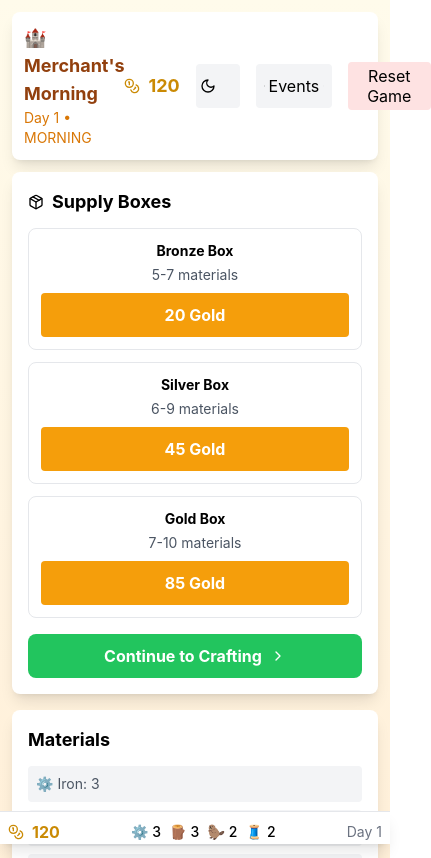
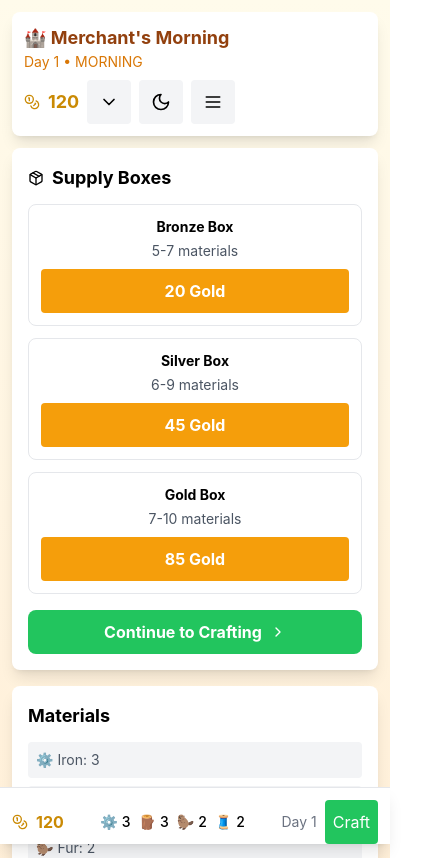
Before and after one commit to hendrism/merchants-morning, a React (Create React App) app: page / in a window 390 px wide. Shown: the top 858 px of the page, 431 px wide, since content can reach past the window. Built offline with nearby package versions, Linux system fonts and the light colour scheme.

Commit message:
Make header and footer mobile-friendly

```diff
--- a/src/App.jsx
+++ b/src/App.jsx
@@ -1,5 +1,5 @@
 import React, { useState, useEffect, useRef, useCallback } from 'react';
-import { Package, Coins, ChevronRight, AlertCircle, ChevronDown, ChevronUp, Sun, Moon } from 'lucide-react';
+import { Package, Coins, ChevronRight, AlertCircle, ChevronDown, ChevronUp, Sun, Moon, Menu } from 'lucide-react';
 import { PHASES, MATERIALS, BOX_TYPES } from './constants';
 import EventLog from './components/EventLog';
 import Notifications from './components/Notifications';
@@ -30,6 +30,7 @@ const MerchantsMorning = () => {
       return window.matchMedia('(prefers-color-scheme: dark)').matches;
     }
   });
+  const [menuOpen, setMenuOpen] = useState(false);
   const notificationTimers = useRef([]);
 
   useEffect(() => {
@@ -111,30 +112,40 @@ const MerchantsMorning = () => {
     <div className="min-h-screen bg-gradient-to-b from-amber-50 to-orange-100 pb-20 pb-safe dark:from-gray-900 dark:to-gray-800 dark:text-gray-100">
       <Notifications notifications={notifications} />
       <div className="max-w-6xl mx-auto p-3">
-        <div className="bg-white rounded-lg shadow-lg p-3 mb-3 flex items-center justify-between dark:bg-gray-800">
+        <div className="bg-white rounded-lg shadow-lg p-3 mb-3 flex flex-col sm:flex-row sm:items-center sm:justify-between gap-2 dark:bg-gray-800">
           <div>
             <h1 className="text-lg sm:text-xl font-bold text-amber-800 dark:text-amber-300">🏰 Merchant's Morning</h1>
             <p className="text-sm sm:text-xs text-amber-600 dark:text-amber-400">Day {gameState.day} • {gameState.phase.replace('_', ' ').toUpperCase()}</p>
           </div>
-          <div className="flex items-center gap-4">
+          <div className="flex items-center flex-wrap gap-2">
             <div className="flex items-center gap-2 text-lg font-bold text-yellow-600">
               <Coins className="w-4 h-4" />
               {gameState.gold}
             </div>
             <button
+              onClick={() => setShowEventLog(!showEventLog)}
+              className="w-10 h-10 flex items-center justify-center rounded bg-gray-100 hover:bg-gray-200 dark:bg-gray-700 dark:hover:bg-gray-600"
+              aria-label="Toggle event log"
+            >
+              {showEventLog ? <ChevronUp className="w-5 h-5" /> : <ChevronDown className="w-5 h-5" />}
+            </button>
+            <button
               onClick={() => setDarkMode(!darkMode)}
-              className="p-1 rounded bg-gray-100 hover:bg-gray-200 dark:bg-gray-700 dark:hover:bg-gray-600"
+              className="w-10 h-10 flex items-center justify-center rounded bg-gray-100 hover:bg-gray-200 dark:bg-gray-700 dark:hover:bg-gray-600"
               aria-label="Toggle dark mode"
             >
-              {darkMode ? <Sun className="w-4 h-4 text-yellow-400" /> : <Moon className="w-4 h-4" />}
+              {darkMode ? <Sun className="w-5 h-5 text-yellow-400" /> : <Moon className="w-5 h-5" />}
             </button>
+            <div className="relative">
               <button
-              onClick={() => setShowEventLog(!showEventLog)}
-              className="flex items-center gap-1 bg-gray-100 hover:bg-gray-200 px-2 py-1 rounded dark:bg-gray-700 dark:hover:bg-gray-600 text-sm sm:text-xs min-h-[44px] min-w-[44px]"
+                onClick={() => setMenuOpen(!menuOpen)}
+                className="w-10 h-10 flex items-center justify-center rounded bg-gray-100 hover:bg-gray-200 dark:bg-gray-700 dark:hover:bg-gray-600"
+                aria-label="Open menu"
               >
-              <AlertCircle className="w-3 h-3" />
-              Events {showEventLog ? <ChevronUp className="w-3 h-3" /> : <ChevronDown className="w-3 h-3" />}
+                <Menu className="w-5 h-5" />
               </button>
+              {menuOpen && (
+                <div className="absolute right-0 mt-2 w-40 bg-white border rounded shadow-lg dark:bg-gray-700 dark:border-gray-600">
                   <button
                     onClick={() => {
                       if (window.confirm('Reset game progress?')) {
@@ -142,11 +153,16 @@ const MerchantsMorning = () => {
                         addEvent('Game reset', 'info');
                         addNotification('Game reset', 'success');
                       }
+                      setMenuOpen(false);
                     }}
-              className="flex items-center gap-1 bg-red-100 hover:bg-red-200 px-2 py-1 rounded dark:bg-red-700 dark:hover:bg-red-600 text-sm sm:text-xs min-h-[44px] min-w-[44px]"
+                    className="flex items-center gap-2 w-full px-4 py-2 text-sm hover:bg-gray-100 dark:hover:bg-gray-600"
                   >
+                    <AlertCircle className="w-4 h-4" />
                     Reset Game
                   </button>
+                </div>
+              )}
+            </div>
           </div>
         </div>
 
@@ -242,14 +258,13 @@ const MerchantsMorning = () => {
         )}
       </div>
 
-      <div className="fixed bottom-0 left-0 right-0 bg-white border-t shadow-lg p-2 pb-safe dark:bg-gray-800 dark:border-gray-700">
-        <div className="max-w-6xl mx-auto">
-          <div className="flex items-center justify-between">
+      <div className="fixed bottom-0 left-0 right-0 bg-white border-t shadow-lg p-3 pb-safe dark:bg-gray-800 dark:border-gray-700">
+        <div className="max-w-6xl mx-auto flex items-center justify-between gap-2">
           <div className="flex items-center gap-2 font-bold text-yellow-600">
             <Coins className="w-4 h-4" />
             {gameState.gold}
           </div>
-            <div className="flex items-center gap-2 overflow-x-auto">
+          <div className="flex items-center gap-2 overflow-x-auto flex-1 justify-center">
             {getTopMaterials().map(([materialId, count]) => {
               const material = MATERIALS[materialId];
               return (
@@ -260,9 +275,34 @@ const MerchantsMorning = () => {
               );
             })}
           </div>
-            <div className="text-sm sm:text-xs text-gray-500 dark:text-gray-400">
+          <div className="flex items-center gap-2">
+            <span className="text-sm sm:text-xs text-gray-500 dark:text-gray-400 whitespace-nowrap">
               Day {gameState.day}
-            </div>
+            </span>
+            {gameState.phase === PHASES.MORNING && (
+              <button
+                onClick={() => setGameState(prev => ({ ...prev, phase: PHASES.CRAFTING }))}
+                className="bg-green-500 hover:bg-green-600 text-white text-xs px-2 py-1 rounded"
+              >
+                Craft
+              </button>
+            )}
+            {gameState.phase === PHASES.CRAFTING && (
+              <button
+                onClick={openShop}
+                className="bg-blue-500 hover:bg-blue-600 text-white text-xs px-2 py-1 rounded"
+              >
+                Shop
+              </button>
+            )}
+            {gameState.phase === PHASES.SHOPPING && (
+              <button
+                onClick={endDay}
+                className="bg-purple-500 hover:bg-purple-600 text-white text-xs px-2 py-1 rounded"
+              >
+                End
+              </button>
+            )}
           </div>
         </div>
       </div>
```
Lines whose indentation alone changed are shown as unchanged.
